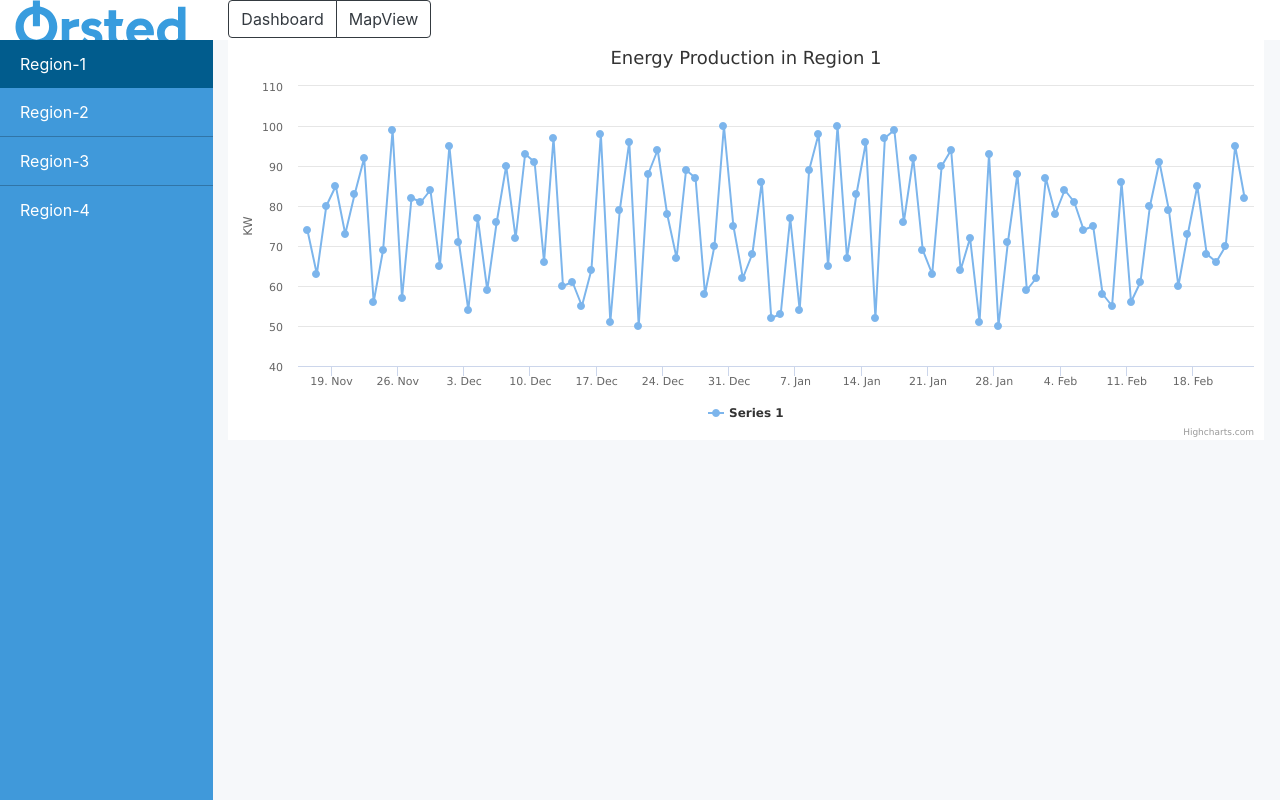
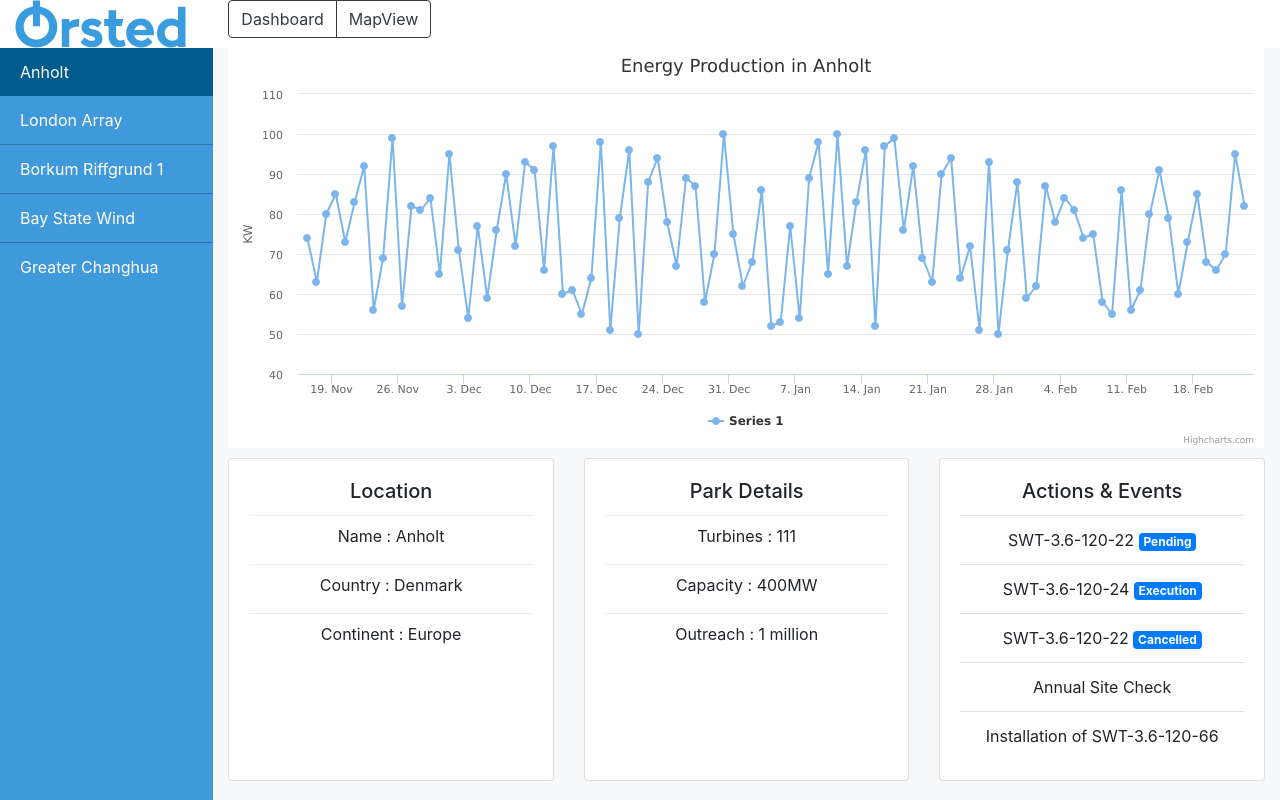
Before and after one commit to AnirudhSriram/smartyUidemo, an Angular app: page / in a window 1280 px wide. Built offline with nearby package versions, Linux system fonts and the light colour scheme.

Commit message:
Final Styling

```diff
--- a/src/app/app.component.css
+++ b/src/app/app.component.css
@@ -8,7 +8,7 @@
     background-color: #F6F8FA;
 }
 #mainRegion{
-    height: 95%;
+    height: 94%;
 }
 .container-fluid{
     height: 100vh;
--- a/src/app/chart-select.service.ts
+++ b/src/app/chart-select.service.ts
@@ -1,19 +1,30 @@
 import { Injectable } from '@angular/core';
-import {Observable,Subject} from 'rxjs';
+import {Observable,Subject, BehaviorSubject} from 'rxjs';
 @Injectable()
 export class chartSelectedService {
 
   myMethod$: Observable<any>;
+  details$:Observable<any>;
   private myMethodSubject = new Subject<any>();
+  private detailsData = new BehaviorSubject<any>("");
 
   constructor() {
       this.myMethod$ = this.myMethodSubject.asObservable();
+      this.details$ = this.detailsData.asObservable();
   }
 
-  myMethod(data:number) {
-      console.log(data); // I have data! Let's return it so subscribers can use it!
+  myMethod(data) {
+      // I have data! Let's return it so subscribers can use it!
       // we can do stuff with data if we want
       this.myMethodSubject.next(data);
+
+  }
+  details(data){
+    this.detailsData.next(data);
+    console.log(data);
+    console.log(this.details);
+
   }
 
+
 }
--- a/src/app/header/header.component.css
+++ b/src/app/header/header.component.css
@@ -1,4 +1,4 @@
 #header{
     background-color:white;
-    height: 5%;
+    height: 6%;
 }
--- a/src/app/main-panel/main-panel.component.css
+++ b/src/app/main-panel/main-panel.component.css
@@ -1,3 +1,6 @@
 #chartArea{
     overflow: scroll;
 }
+.card-deck{
+    margin-top: 10px;
+}
--- a/src/app/main-panel/main-panel.component.html
+++ b/src/app/main-panel/main-panel.component.html
@@ -1,7 +1,56 @@
 <div class="row">
   <div class="col" id="chartArea">
-    <div id="chartArea">
-
-    </div>
   </div>
 </div>
+<div class="row">
+  <div class="col">
+      <div class="card-deck">
+          <div class="card">
+
+            <div class="card-body text-center">
+              <h5 class="card-title">Location</h5>
+              <div class="dropdown-divider"></div>
+              <p class="card-text">Name : {{windFarmData.name}}</p>
+              <div class="dropdown-divider"></div>
+             <p class="card-text">Country : {{windFarmData.country}}</p>
+             <div class="dropdown-divider"></div>
+             <p class="card-text">Continent : {{windFarmData.continent}}</p>
+
+
+            </div>
+          </div>
+          <div class="card">
+
+            <div class="card-body text-center">
+              <h5 class="card-title">Park Details</h5>
+              <div class="dropdown-divider"></div>
+              <p class="card-text">Turbines : {{windFarmData.turbines}}</p>
+              <div class="dropdown-divider"></div>
+              <p class="card-text">Capacity : {{windFarmData.capacity}}</p>
+              <div class="dropdown-divider"></div>
+              <p class="card-text">Outreach : {{windFarmData.outreach}}</p>
+
+
+
+            </div>
+          </div>
+          <div class="card">
+
+            <div class="card-body text-center">
+              <h5 class="card-title">Actions & Events</h5>
+
+
+
+              <ul class="list-group list-group-flush">
+                  <li class="list-group-item"  *ngFor="let item of windFarmData.actions">{{item.action}} <span class="badge badge-primary">{{item.status}}</span></li>
+              </ul>
+              <ul class="list-group list-group-flush">
+                  <li class="list-group-item"  *ngFor="let item of windFarmData.events">{{item}} </li>
+              </ul>
+            </div>
+          </div>
+        </div>
+  </div>
+
+
+</div>
--- a/src/app/main-panel/main-panel.component.ts
+++ b/src/app/main-panel/main-panel.component.ts
@@ -9,7 +9,8 @@
 })
 export class MainPanelComponent implements OnInit {
 
-  public selectedRegion
+  public selectedRegion;
+  public windFarmData;
 
   @ViewChild(`chartTarget`) chartTarget: ElementRef;
 
@@ -20,6 +21,10 @@
       document.querySelector("#chartArea").innerHTML="";
       this.hcs.createChart(document.querySelector("#chartArea"),this.chartsList[this.selectedRegion]);
       console.log(this.selectedRegion );
+    });
+    this.chartService.details$.subscribe(data=>{
+      this.windFarmData = data;
+      console.log(this.windFarmData);
     })
 
   }
@@ -43,7 +48,7 @@
       type: 'line'
     },
     title: {
-      text: `Energy Production in Region 2`
+      text: `Energy Production in London Array`
     },
     xAxis: {
       type: 'datetime',
@@ -70,7 +75,7 @@
       type: 'line'
     },
     title: {
-      text: `Energy Production in Region 4`
+      text: `Energy Production in Bay State Wind`
     },
     xAxis: {
       type: 'datetime',
@@ -94,7 +99,7 @@
       type: 'line'
     },
     title: {
-      text: `Energy Production in Region 3`
+      text: `Energy Production in Borkum Riffgrund 1`
     },
     xAxis: {
       type: 'datetime',
@@ -121,7 +126,7 @@
 
     },
     title: {
-      text: `Energy Production in Region 1`
+      text: `Energy Production in Anholt`
     },
     xAxis: {
       type: 'datetime',
@@ -142,6 +147,41 @@
       fillOpacity:0.5
     }]
   }
-  chartsList=["",this.Options1,this.Options2,this.Options3,this.Options4];
+
+  Options5 = {
+
+    chart: {
+      renderTo: 'container',
+      type: 'line',
+      zoomType: 'x'
+
+
+    },
+    title: {
+      text: `Energy Production in Greater Changhua`
+    },
+    xAxis: {
+      type: 'datetime',
+      alignTicks: true,
+
+    },
+    yAxis: {
+      title: {
+        text: 'KW'
+      }
+    },
+    series: [{
+
+      data: [74, 63, 80, 85, 73, 83, 92, 56, 69, 99, 57, 82, 81, 84, 65, 95, 71, 54, 77, 59, 76, 90, 72, 93, 91, 66, 97, 60, 61, 55, 64, 98, 51, 79, 96, 50, 88, 94, 78, 67, 89, 87, 58, 70, 100, 75, 62, 68, 86, 52, 53, 77, 54, 89, 98, 65, 100, 67, 83, 96, 52, 97, 99, 76, 92, 69, 63, 90, 94, 64, 72, 51, 93, 50, 71, 88, 59, 62, 87, 78, 84, 81, 74, 75, 58, 55, 86, 56, 61, 80, 91, 79, 60, 73, 85, 68, 66, 70, 95, 82],
+      pointStart: Date.now(),
+      pointInterval: 24 * 3600 * 1000,
+
+      fillOpacity:0.5
+    }]
+  }
+  chartsList=["",this.Options1,this.Options2,this.Options3,this.Options4,this.Options5];
+
+
+  //Card data
 
 }
--- a/src/app/side-panel/side-panel.component.ts
+++ b/src/app/side-panel/side-panel.component.ts
@@ -1,6 +1,6 @@
 import { Component, OnInit } from '@angular/core';
-import {regionData} from "../regionData";
-import {chartSelectedService} from '../chart-select.service';
+import { regionData } from "../regionData";
+import { chartSelectedService } from '../chart-select.service';
 
 @Component({
   selector: 'app-side-panel',
@@ -10,27 +10,28 @@
 })
 export class SidePanelComponent implements OnInit {
 
-  constructor(private chartSelectedService:chartSelectedService) {
+  constructor(private chartSelectedService: chartSelectedService) {
 
   }
+  regionList: regionData[] = [
+    { id: 1, name: "Anholt", country: "Denmark", outreach: "1 million", capacity: "400MW", turbines: 111 ,continent:"Europe",actions:[{action:"SWT-3.6-120-22",status:"Pending"},{action:"SWT-3.6-120-24",status:"Execution"},{action:"SWT-3.6-120-22",status:"Cancelled"}],events:["Annual Site Check","Installation of SWT-3.6-120-66"]},
+    { id: 2, name: "London Array", country: "United Kingdom", outreach: "560,000", capacity: "630MW", turbines: 175,continent:"Europe" ,actions:[{action:"SWT-3.6-120-170",status:"Execution"},{action:"SWT-3.6-120-21",status:"Completed"},{action:"SWT-3.6-120-174",status:"Pending"}],events:["Service Technician Training","Component Servicing"]},
+    { id: 3, name: "Borkum Riffgrund 1", country: "Germany", outreach: "30000", capacity: "4MW", turbines: 78 ,continent:"Europe",actions:[{action:"SWT-4.0-120-28",status:"Pending"},{action:"MHI V164",status:"Execution"},{action:"SWT-4.0-120-92",status:"Execution"}],events:["Vestas Turbine Servicing","Alarms Check"]},
+    { id: 4, name: "Bay State Wind", country: "United States", outreach: "3 million", capacity: "2000MW", turbines: 3000 ,continent:"North America",actions:[],events:["Arrival of Turbines at Site","Turbine Installation"]},
+    { id: 5, name: 'Greater Changhua', country: "Taiwan", outreach: "500,000", capacity: "632MW", turbines: 80,continent:"Asia",actions:[{action:"SWT-3.6-120-22",status:"Pending"},{action:"SG-8.0-167 DD 22",status:"Execution"},{action:"SG-8.0-167 DD 12",status:"Pending"}],events:["Planning of Site Events","Taiwan Govt. site check"] }
 
+  ]
+   public selectedRegion;
   ngOnInit() {
+    this.selectedRegion = 1;
+    this.chartSelectedService.myMethod(this.selectedRegion);
+    this.chartSelectedService.details(this.regionList[this.selectedRegion-1]);
 
   }
-
-
-  regionList : regionData[] = [
-    {id:1,name:"Region-1"},
-    {id:2,name:"Region-2"},
-    {id:3,name:"Region-3"},
-    {id:4,name:"Region-4"},
-
-  ]
-  public selectedRegion=1;
-
-  setRegion(id){
-      this.selectedRegion = id;
-      this.chartSelectedService.myMethod(this.selectedRegion);
+  setRegion(id) {
+    this.selectedRegion = id;
+    this.chartSelectedService.myMethod(this.selectedRegion);
+    this.chartSelectedService.details(this.regionList[id-1]);
   }
 
 
```
Also changed, not shown: src/app/regionData.ts (+13 -2 lines).
